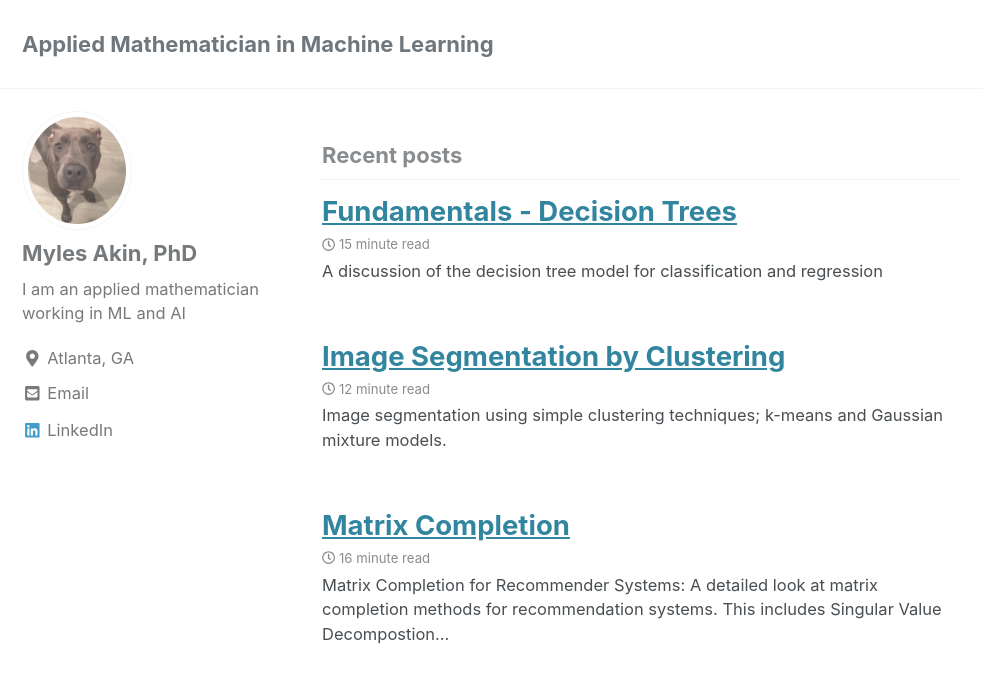
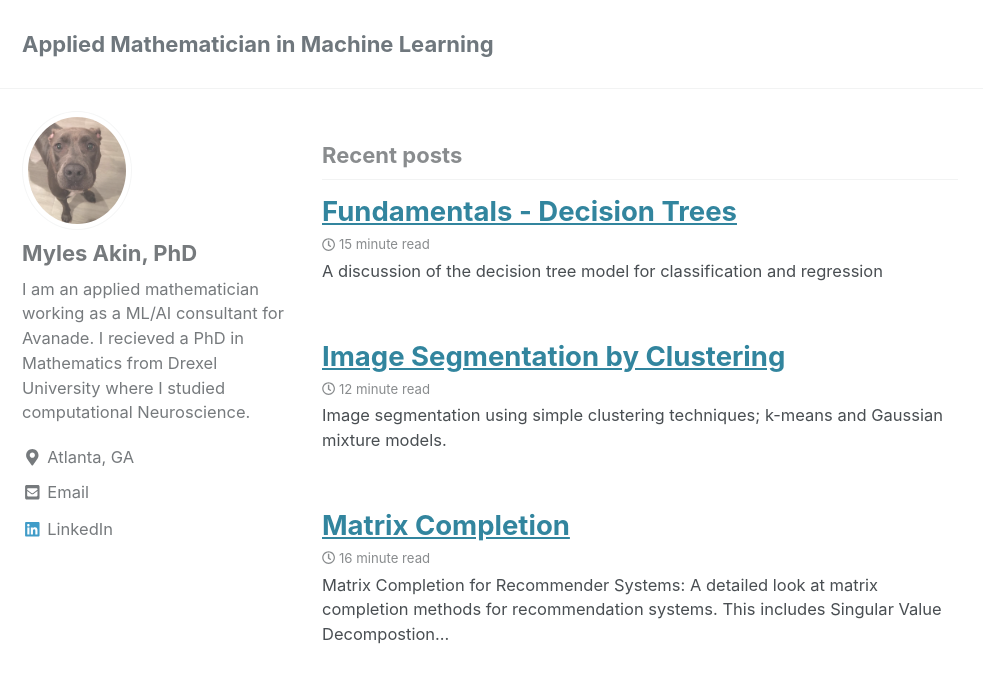
Before and after one commit to mylesakin/mylesakin.github.io, a Jekyll site: the page built from index.html, in a window 1280 px wide and 900 px high. Shown: the top 683 px of the window, without its empty margins (0-983 px from the left). Built offline with Jekyll 4.4.1, drawn with Linux system fonts in a browser that asks for light colours; cached includes are drawn as plain includes; nearby versions of some CDN libraries; the list of posts is cut into pages by our own code.

Commit message:
decision tree

```diff
--- a/_config.yml
+++ b/_config.yml
@@ -108,7 +108,7 @@ analytics:
 author:
   name             : "Myles Akin, PhD"
   avatar           : "/images/avatar.jpg" # path of avatar image, e.g. "/assets/images/bio-photo.jpg"
-  bio              : "I am an applied mathematician working in ML and AI"
+  bio              : "I am an applied mathematician working as a ML/AI consultant for Avanade. I recieved a PhD in Mathematics from Drexel University where I studied computational Neuroscience."
   location         : "Atlanta, GA"
   email            : "myles.akin@gmail.com"
   linkedin         : "mylesakin"
```
